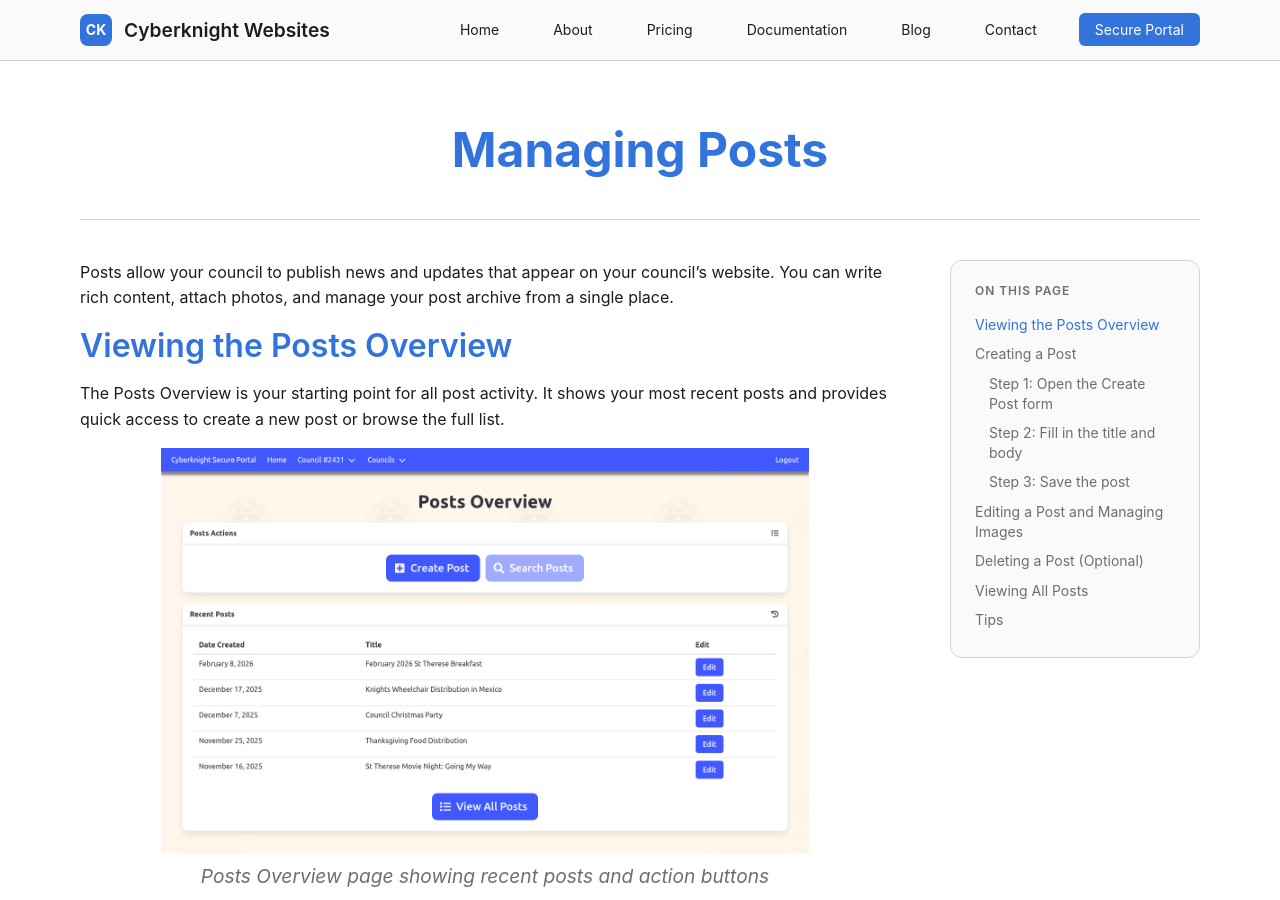
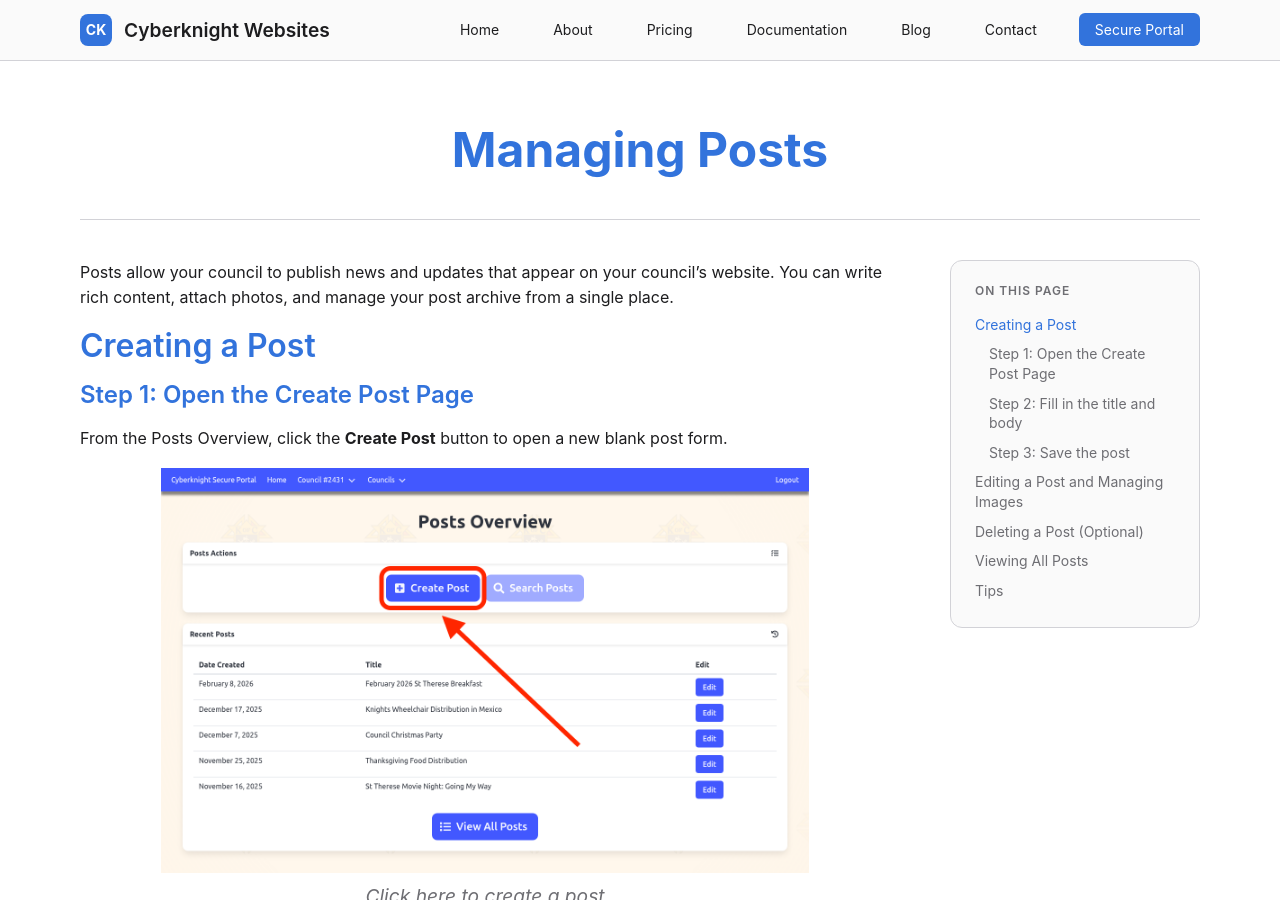
Before and after one commit to Cyberknight-Websites-Org/cyberknight-corporate-website, a Jekyll site: the page built from _documentation/managing-posts.md, in a window 1280 px wide and 900 px high. Built offline with Jekyll 4.4.1, drawn with Linux system fonts in a browser that asks for light colours; some of the changed text lies outside the part shown.

Commit message:
docs: sync documentation from secure webapp

```diff
--- a/_documentation/managing-posts.md
+++ b/_documentation/managing-posts.md
@@ -8,28 +8,17 @@
 
 Posts allow your council to publish news and updates that appear on your council's website. You can write rich content, attach photos, and manage your post archive from a single place.
 
-## Viewing the Posts Overview
+## Creating a Post
 
-The Posts Overview is your starting point for all post activity. It shows your most recent posts and provides quick access to create a new post or browse the full list.
+### Step 1: Open the Create Post Page
+
+From the Posts Overview, click the **Create Post** button to open a new blank post form.
 
 <figure>
 <picture>
 <img src="/assets/images/docs/managing-posts/screenshot-01.png" class="announcement-img-lightbox">
 </picture>
-<figcaption>Posts Overview page showing recent posts and action buttons</figcaption>
-</figure>
-
-## Creating a Post
-
-### Step 1: Open the Create Post form
-
-From the Posts Overview, click the **Create Post** button to open a new blank post form.
-
-<figure>
-<picture>
-<img src="/assets/images/docs/managing-posts/screenshot-02.png" class="announcement-img-lightbox">
-</picture>
-<figcaption>The Create Post form with empty title and body fields</figcaption>
+<figcaption>Click here to create a post</figcaption>
 </figure>
 
 ### Step 2: Fill in the title and body
@@ -38,14 +27,21 @@
 
 <figure>
 <picture>
-<img src="/assets/images/docs/managing-posts/screenshot-03.png" class="announcement-img-lightbox">
+<img src="/assets/images/docs/managing-posts/screenshot-02.png" class="announcement-img-lightbox">
 </picture>
-<figcaption>Post form with a title and body filled in, ready to be saved</figcaption>
+<figcaption>The Create Post page with empty title and body fields</figcaption>
 </figure>
 
 ### Step 3: Save the post
 
 Click **Create Post** at the bottom of the form. A loading indicator will appear while the post is saved. Once complete, you'll be taken to the edit page where you can add images.
+
+<figure>
+<picture>
+<img src="/assets/images/docs/managing-posts/screenshot-03.png" class="announcement-img-lightbox">
+</picture>
+<figcaption>Post form with a title and body filled in, ready to be saved</figcaption>
+</figure>
 
 ## Editing a Post and Managing Images
 
@@ -53,25 +49,34 @@
 
 <figure>
 <picture>
-<img src="/assets/images/docs/managing-posts/screenshot-04.png" class="announcement-img-lightbox">
+<img src="/assets/images/docs/managing-posts/screenshot-05.png" class="announcement-img-lightbox">
 </picture>
-<figcaption>Edit Post form for an existing post, showing the title and body editor</figcaption>
+<figcaption>Click here to add photos</figcaption>
 </figure>
 
 To add an image, click **Add Image** in the Post Images section and select a file from your device (PNG, JPEG, JPG, WEBP, HEIC, or HEIF — up to 10 MB each). Each image can have an optional caption. Use the **arrow buttons** to reorder images, or click the **trash icon** to remove one. Click any thumbnail to preview the full image.
-
-<figure>
-<picture>
-<img src="/assets/images/docs/managing-posts/screenshot-05.png" class="announcement-img-lightbox">
-</picture>
-<figcaption>Post Images section showing uploaded photos with caption fields and reorder controls</figcaption>
-</figure>
 
 ## Deleting a Post (Optional)
 
 To permanently remove a post, open it in the edit form and click the red **Delete Post** button at the bottom of the page. This action cannot be undone.
 
+<figure>
+<picture>
+<img src="/assets/images/docs/managing-posts/screenshot-07.png" class="announcement-img-lightbox">
+</picture>
+<figcaption>The Delete Post button at the bottom of the edit form</figcaption>
+</figure>
+
 ## Viewing All Posts
+
+The full post list displays all council posts in a searchable, sortable table. By default it is sorted by most recent first.
+
+<figure>
+<picture>
+<img src="/assets/images/docs/managing-posts/screenshot-08.png" class="announcement-img-lightbox">
+</picture>
+<figcaption>Click here to view all posts</figcaption>
+</figure>
 
 The full post list displays all council posts in a searchable, sortable table. By default it is sorted by most recent first.
 
```
Also changed, not shown: assets/images/docs/managing-posts/screenshot-01.png, assets/images/docs/managing-posts/screenshot-02.png, assets/images/docs/managing-posts/screenshot-03.png, assets/images/docs/managing-posts/screenshot-04.png, assets/images/docs/managing-posts/screenshot-05.png, assets/images/docs/managing-posts/screenshot-06.png, assets/images/docs/managing-posts/screenshot-07.png (added), assets/images/docs/managing-posts/screenshot-08.png (added).
